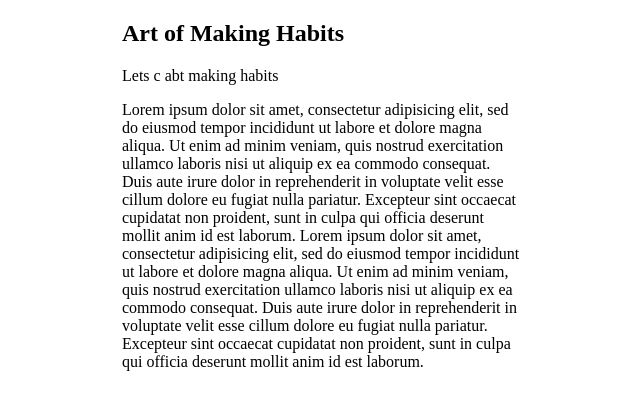
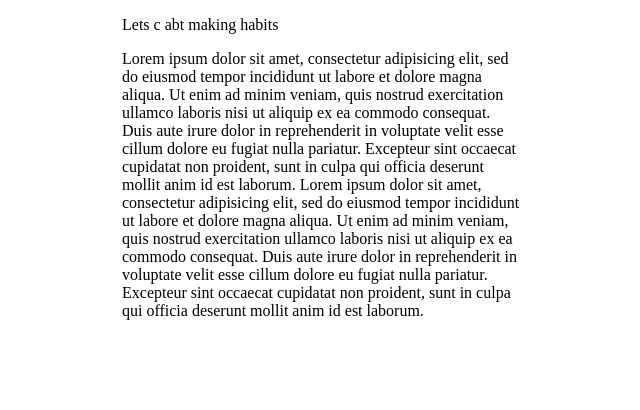
Before and after one commit to sayinathk/sayinathk.github.io, a Jekyll site: the page built from _posts/2020-02-22-Art-of-Making-Habits.md, in a window 1280 px wide. Shown: the top 410 px of the page, without its empty margins (318-958 px from the left). Built offline with Jekyll 4.4.1, drawn with Linux system fonts in a browser that asks for light colours.

Commit message:
Update 2020-02-22-Art-of-Making-Habits.md

```diff
--- a/_posts/2020-02-22-Art-of-Making-Habits.md
+++ b/_posts/2020-02-22-Art-of-Making-Habits.md
@@ -7,7 +7,7 @@ permalink: /art-of-making-habits/
 
 
 
-## Art of Making Habits
+
 Lets c abt making habits
 
 Lorem ipsum dolor sit amet, consectetur adipisicing elit, sed do eiusmod
```
